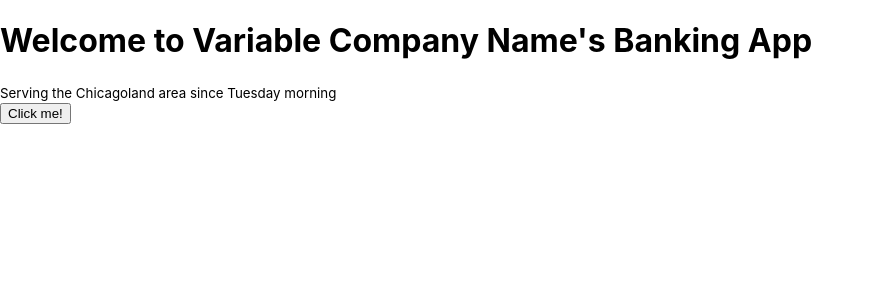
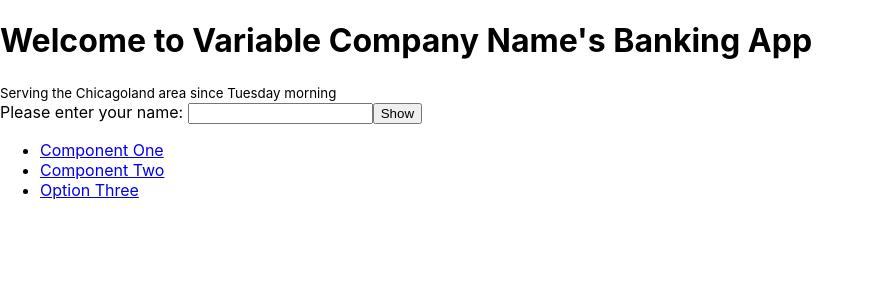
Before and after one commit to patrickchu2112/discover-react-redux, a React (Create React App) app: page / in a window 1280 px wide. Shown: the top 300 px of the page, without its empty margins (0-874 px from the left). Built offline with nearby package versions, Linux system fonts and the light colour scheme.

Commit message:
End of day Tuesday

```diff
--- a/package.json
+++ b/package.json
@@ -9,6 +9,7 @@
     "@types/react-dom": "16.9.4",
     "react": "^16.11.0",
     "react-dom": "^16.11.0",
+    "react-router-dom": "^5.1.2",
     "react-scripts": "3.2.0",
     "typescript": "3.7.2"
   },
@@ -32,5 +33,8 @@
       "last 1 firefox version",
       "last 1 safari version"
     ]
+  },
+  "devDependencies": {
+    "@types/react-router-dom": "^5.1.2"
   }
 }
--- a/src/App.tsx
+++ b/src/App.tsx
@@ -1,18 +1,51 @@
 import React from 'react';
+
+import { BrowserRouter as Router, Route, Link } from 'react-router-dom';
 import BankingHeader from './BankingHeader';
-import WelcomeForm from './WelcomeForm';
+import WelcomeForm from './WelcomeFormRefactored';
 import './App.css';
 
+const ComponentOne = () => (
+  <h2>Component One</h2>
+)
+
+const ComponentTwo = () => (
+  <h2>Component Two</h2>
+)
+
 const App: React.FC = () => {
-  const companyName= 'Variable Company Name'
+  const companyName = 'Variable Company Name';
   return (
-    <main>
-      <BankingHeader company={companyName} region="Chicagoland"/>
-      <section>
-        <WelcomeForm />
-      </section>
-    </main>
+    <Router>
+      <main>
+        <BankingHeader company={companyName} region="Chicagoland" />
+        <section>
+          <WelcomeForm />
+        </section>
+        <section>
+          <ul>
+            <li>
+              <Link to="/component-one">Component One</Link>
+            </li>
+            <li>
+              <Link to="/component-two">Component Two</Link>
+            </li>
+            <li>
+              <Link to="/option-three">Option Three</Link>
+            </li>
+          </ul>
+          <Route path="/component-one" component={ComponentOne} />
+          <Route path="/component-two" component={ComponentTwo} />
+          <Route path="/option-three" render={ () => (
+            <h3>This is option three</h3>
+          )} />
+
+
+        </section>
+      </main>
+    </Router>
   );
-}
+};
+
 
 export default App;
--- a/src/WelcomeForm.tsx
+++ b/src/WelcomeForm.tsx
@@ -1,15 +1,30 @@
-import React from 'react'
+import React, { ChangeEvent, useState } from 'react';
 
 const WelcomeForm = () => {
-  function clickHandler() {
-    console.log('You clicked on the button');
+  const [yourName, setYourName] = useState('');
+  const [showGreeting, setShowGreeting] = useState(false);
+
+  function changeHandler(event: ChangeEvent<HTMLInputElement>) {
+    setYourName(event.target.value);
   }
 
   return (
     <div>
-      <button type="button" onClick={clickHandler}>Click me!</button>
+      <label htmlFor="your-name">Please enter your name: </label>
+      <input
+        type="text"
+        id="your-name"
+        onChange={changeHandler}
+        value={yourName}
+      />
+      <button type="button" onClick={() => setShowGreeting(!showGreeting)}>
+        Click me!
+      </button>
+      <div hidden={yourName.length < 3 || !showGreeting}>
+        <p>Hello, {yourName}</p>
+      </div>
     </div>
-  )
-}
+  );
+};
 
 export default WelcomeForm;
--- /dev/null
+++ b/src/WelcomeFormRefactored.tsx
@@ -0,0 +1,66 @@
+import React, { useState } from 'react';
+
+interface NameFieldProps {
+  updateName: (name: string) => void;
+}
+
+const NameField = ({ updateName }: NameFieldProps) => {
+  const [yourName, setYourName] = useState('');
+
+  const handleBlur = () => {
+    updateName(yourName);
+  };
+
+  return (
+    <React.Fragment>
+      <label htmlFor="your-name">Please enter your name: </label>
+      <input
+        type="text"
+        id="your-name"
+        onChange={e => setYourName(e.target.value)}
+        value={yourName}
+        onBlur={handleBlur}
+      />
+    </React.Fragment>
+  );
+};
+
+interface GreetingProps {
+  name: string;
+}
+
+const Greeting = ({ name }: GreetingProps) => {
+  return (
+    <div>
+      <p>Hello, {name}</p>
+    </div>
+  );
+};
+
+interface ToggleButtonProps {
+  toggle: (on: boolean) => void;
+  onOrOff: boolean;
+}
+const ToggleButton = ({ toggle, onOrOff }: ToggleButtonProps) => {
+  return (
+    <button type="button" onClick={() => toggle(!onOrOff)}>
+      {onOrOff ? 'Hide' : 'Show'}
+    </button>
+  );
+};
+
+const WelcomeForm = () => {
+  const [name, setName] = useState('');
+  const [status, toggleStatus] = useState(false);
+
+  return (
+    <div>
+      <NameField updateName={setName} />
+      <ToggleButton toggle={() => toggleStatus(!status)} onOrOff={status} />
+      <br />
+      {status ? <Greeting name={name} /> : <div />}
+    </div>
+  );
+};
+
+export default WelcomeForm;
```
Also changed, not shown: 1 other file (tests, documents, lock files or other folders).
